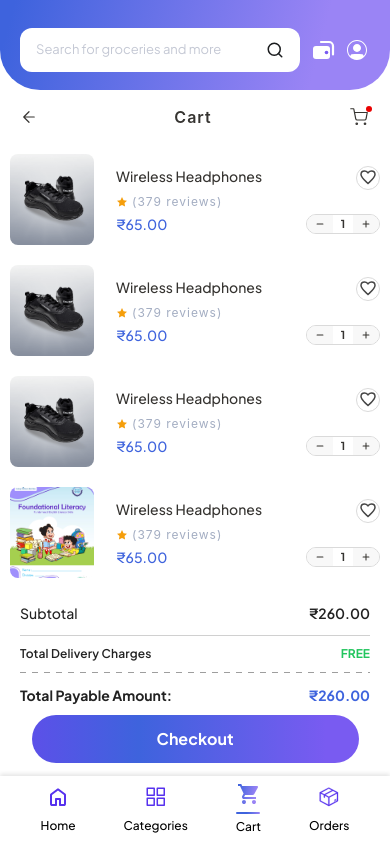
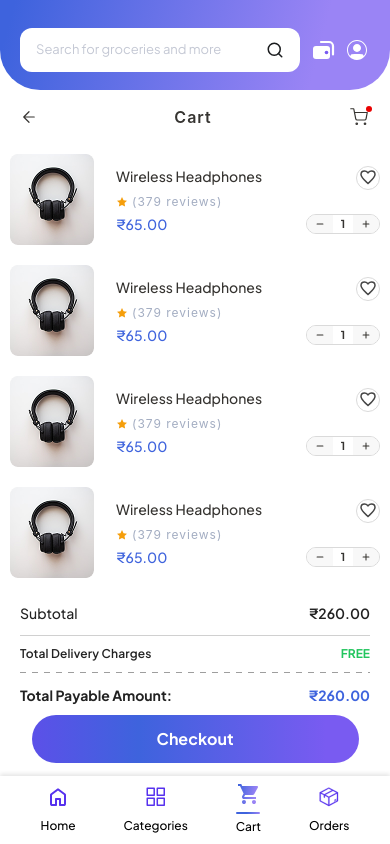
Before and after one commit to shreeram-kaudare-tc/student-kare, an Angular app in the folder student-kare-fe/: page /cart in a window 390 px wide. Built offline with nearby package versions, Linux system fonts and the light colour scheme.

Commit message:
wirelessheadphones image fix

```diff
--- a/student-kare-fe/src/app/pages/cart/cart.ts
+++ b/student-kare-fe/src/app/pages/cart/cart.ts
@@ -24,10 +24,10 @@ export interface CartItem {
 })
 export class CartPage {
   items: CartItem[] = [
-    { id: 1, name: 'Wireless Headphones', price: 65, image: '/images/home/prod-reebok.png', quantity: 1, reviews: 379, wishlisted: false, swipeOffset: 0, swipeStartX: 0 },
-    { id: 2, name: 'Wireless Headphones', price: 65, image: '/images/home/prod-reebok.png', quantity: 1, reviews: 379, wishlisted: false, swipeOffset: 0, swipeStartX: 0 },
-    { id: 3, name: 'Wireless Headphones', price: 65, image: '/images/home/prod-reebok.png', quantity: 1, reviews: 379, wishlisted: false, swipeOffset: 0, swipeStartX: 0 },
-    { id: 4, name: 'Wireless Headphones', price: 65, image: '/images/home/prod-literacy.png', quantity: 1, reviews: 379, wishlisted: false, swipeOffset: 0, swipeStartX: 0 },
+    { id: 1, name: 'Wireless Headphones', price: 65, image: '/images/home/wirelessheadphones.png', quantity: 1, reviews: 379, wishlisted: false, swipeOffset: 0, swipeStartX: 0 },
+    { id: 2, name: 'Wireless Headphones', price: 65, image: '/images/home/wirelessheadphones.png', quantity: 1, reviews: 379, wishlisted: false, swipeOffset: 0, swipeStartX: 0 },
+    { id: 3, name: 'Wireless Headphones', price: 65, image: '/images/home/wirelessheadphones.png', quantity: 1, reviews: 379, wishlisted: false, swipeOffset: 0, swipeStartX: 0 },
+    { id: 4, name: 'Wireless Headphones', price: 65, image: '/images/home/wirelessheadphones.png', quantity: 1, reviews: 379, wishlisted: false, swipeOffset: 0, swipeStartX: 0 },
   ];
 
   constructor(public router: Router, private location: Location) { }
```
Also changed, not shown: student-kare-fe/public/images/home/wirelessheadphones.png (added).
